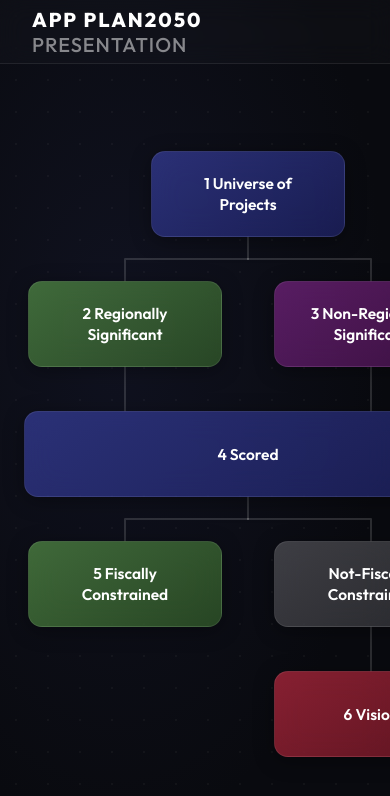
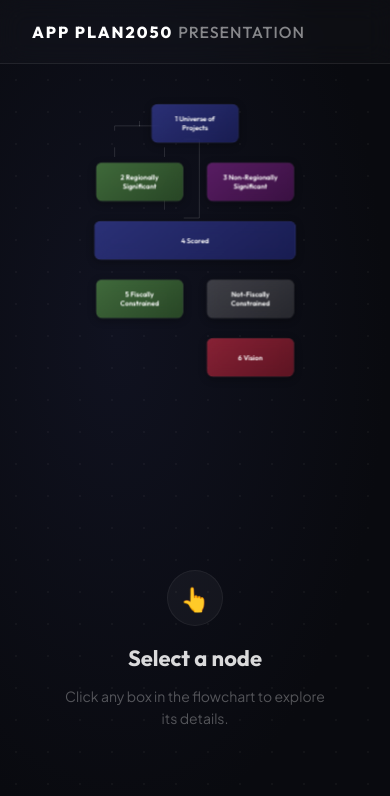
Before and after one commit to elishaadamu/app-plan2050, a React (Vite) app: page / in a window 390 px wide. Shown: the top 796 px of the page. Built offline with nearby package versions, Linux system fonts and the light colour scheme.

Commit message:
feat: add responsive layout styles for tablet and mobile breakpoints

```diff
--- a/src/App.css
+++ b/src/App.css
@@ -431,3 +431,94 @@
   font-size: 24px;
   margin-bottom: 4px;
 }
+
+/* ========================================
+   Responsive Design
+   ======================================== */
+
+@media (max-width: 1200px) {
+  .app-container {
+    flex-direction: column;
+    overflow-y: auto;
+    overflow-x: hidden;
+  }
+
+  .flowchart-pane, .details-pane {
+    flex: none;
+    width: 100%;
+  }
+
+  .flowchart-pane {
+    padding: 40px 20px;
+  }
+
+  .details-pane {
+    min-height: 600px;
+    padding: 20px;
+    justify-content: flex-start;
+  }
+
+  .flowchart-container {
+    transform: scale(0.8);
+    transform-origin: top center;
+    margin-bottom: -100px;
+  }
+}
+
+@media (max-width: 768px) {
+  .flowchart-container {
+    transform: scale(0.55);
+    margin-bottom: -250px;
+  }
+
+  .details-pane {
+    min-height: 500px;
+  }
+
+  .bullet-pill {
+    max-width: 240px;
+    font-size: 13px;
+    padding: 12px 20px 12px 32px;
+  }
+
+  .hub-circle {
+    transform: translateY(-50%) scale(0.7);
+    transform-origin: left center;
+    left: 0;
+  }
+
+  .hub-arcs {
+    transform: translateY(-50%) scale(0.7);
+    transform-origin: left center;
+    left: -14px;
+  }
+
+  .navbar-brand {
+    font-size: 16px;
+  }
+}
+
+@media (max-width: 480px) {
+  .flowchart-container {
+    transform: scale(0.45);
+    margin-bottom: -350px;
+  }
+
+  .bullet-pill {
+    max-width: 180px;
+    font-size: 12px;
+    padding: 10px 16px 10px 28px;
+  }
+
+  .bullet-num {
+    width: 40px;
+    height: 40px;
+    font-size: 16px;
+    margin-left: 8px;
+  }
+
+  .spine-dot {
+    width: 10px;
+    height: 10px;
+  }
+}
```
